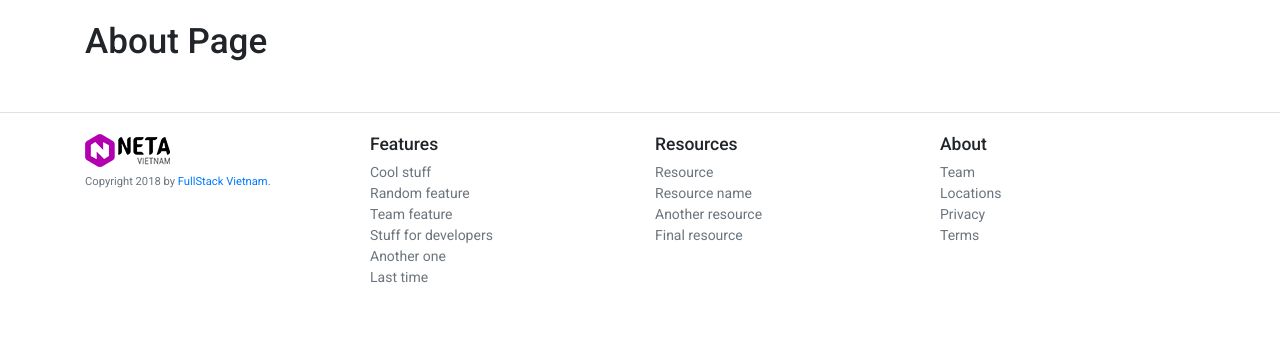
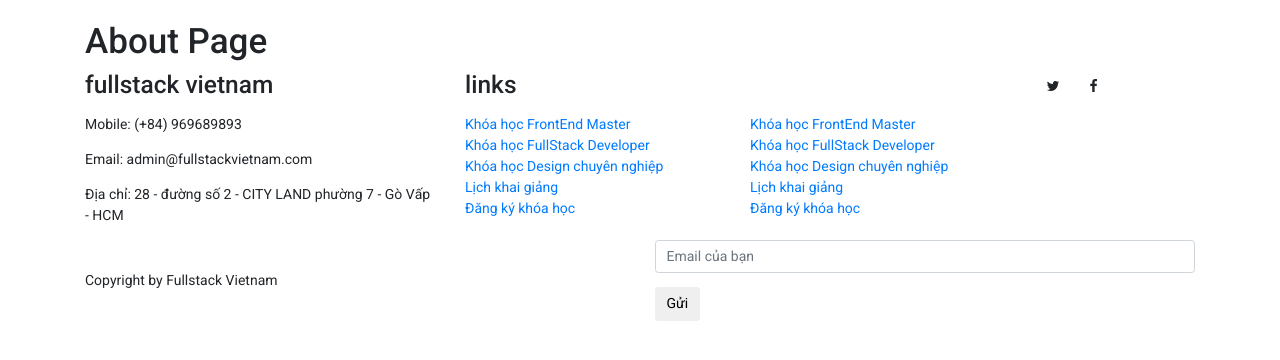
Before and after one commit to mymymy1303/fs_gay, a Node project: template src/templates/about.pug in a window 1280 px wide. Shown: the part 51-411 px from the top of the page. Run offline with Node 20 templates, Linux system fonts and the light colour scheme; the template is opened without the code that fills it, so the values that code supplies are empty.

Commit message:
Finish Footer

```diff
--- a/src/templates/_layout/footer.pug
+++ b/src/templates/_layout/footer.pug
@@ -1,45 +1,62 @@
 <!-- ////////////// FOOTER ////////////// -->
-footer.pt-4.my-md-5.border-top
-	.container
-		.row
-			.col-12.col-md
-				img.mb-2(src="./img/logo.png" alt="")
-				small.d-block.mb-3.text-muted Copyright 2018 by
-					a(href='/') FullStack Vietnam.
-			.col-6.col-md
-				h5 Features
-				ul.list-unstyled.text-small
-					li
-						a.text-muted(href="#") Cool stuff
-					li
-						a.text-muted(href="#") Random feature
-					li
-						a.text-muted(href="#") Team feature
-					li
-						a.text-muted(href="#") Stuff for developers
-					li
-						a.text-muted(href="#") Another one
-					li
-						a.text-muted(href="#") Last time
-			.col-6.col-md
-				h5 Resources
-				ul.list-unstyled.text-small
-					li
-						a.text-muted(href="#") Resource
-					li
-						a.text-muted(href="#") Resource name
-					li
-						a.text-muted(href="#") Another resource
-					li
-						a.text-muted(href="#") Final resource
-			.col-6.col-md
-				h5 About
-				ul.list-unstyled.text-small
-					li
-						a.text-muted(href="#") Team
-					li
-						a.text-muted(href="#") Locations
-					li
-						a.text-muted(href="#") Privacy
-					li
-						a.text-muted(href="#") Terms
+footer.footer
+	section.footer__info.footer__info--darkgray
+		.container
+			.row
+				.col-12.col-sm-12.col-md-12.col-lg-4.mb-4.mb-lg-0
+					h3.block-title.block-title--small.block-title--uppercase.block-title--yellow.mb-3 fullstack vietnam
+					ul.list-unstyled.list--nomargin
+						li
+							p.text.text--small.text--gray Mobile: (+84) 969689893
+						li
+							p.text.text--small.text--gray Email: admin@fullstackvietnam.com
+						li
+							p.text.text--small.text--gray Địa chỉ: 28 - đường số 2 - CITY LAND phường 7 - Gò Vấp - HCM
+				.col-12.col-sm-12.col-md-12.col-lg-6.mb-4.mb-lg-0
+					.row
+						.col
+							h3.block-title.block-title--small.block-title--uppercase.block-title--yellow.mb-3 links
+					.row
+						.col-12.col-sm-6
+							ul.list-unstyled.list--nomargin
+								li.link-wrapper
+									a.link.link--small.link--gray(href="#") Khóa học FrontEnd Master
+								li.link-wrapper
+									a.link.link--small.link--gray(href="#") Khóa học FullStack Developer
+								li.link-wrapper
+									a.link.link--small.link--gray(href="#") Khóa học Design chuyên nghiệp
+								li.link-wrapper
+									a.link.link--small.link--gray(href="#") Lịch khai giảng
+								li.link-wrapper
+									a.link.link--small.link--gray(href="#") Đăng ký khóa học
+						.col-12.col-sm-6
+							ul.list-unstyled.list--nomargin
+								li.link-wrapper
+									a.link.link--small.link--gray(href="#") Khóa học FrontEnd Master
+								li.link-wrapper
+									a.link.link--small.link--gray(href="#") Khóa học FullStack Developer
+								li.link-wrapper
+									a.link.link--small.link--gray(href="#") Khóa học Design chuyên nghiệp
+								li.link-wrapper
+									a.link.link--small.link--gray(href="#") Lịch khai giảng
+								li.link-wrapper
+									a.link.link--small.link--gray(href="#") Đăng ký khóa học
+				.col-12.col-sm-12.col-md-12.col-lg-2
+					ul.list-unstyled.list-inline.list--nomargin.social-buttons
+						li.list-inline-item.mr-4.mr-lg-2
+							a.btn.btn--circle.btn--white
+								i.fa.fa-twitter
+						li.list-inline-item
+							a.btn.btn--circle.btn--white
+								i.fa.fa-facebook
+
+	section.footer__copyright.footer__copyright--yellow
+		.container
+			.row.align-items-center.justify-content-between
+				.col-12.col-sm
+					p.text.text--small.text--black.mb-3.mb-sm-0 Copyright by Fullstack Vietnam
+				.col-12.col-sm
+					form.form--relative
+						.form-group.form__group--nomargin
+							input.input__textfield.input--black(type="email" placeholder="Email của bạn").form-control
+						button(type="submit").btn.button.button--rec.button--white.button--float Gửi
```
Also changed, not shown: src/styles/_partials/_footer.sass (+20 -3 lines).
